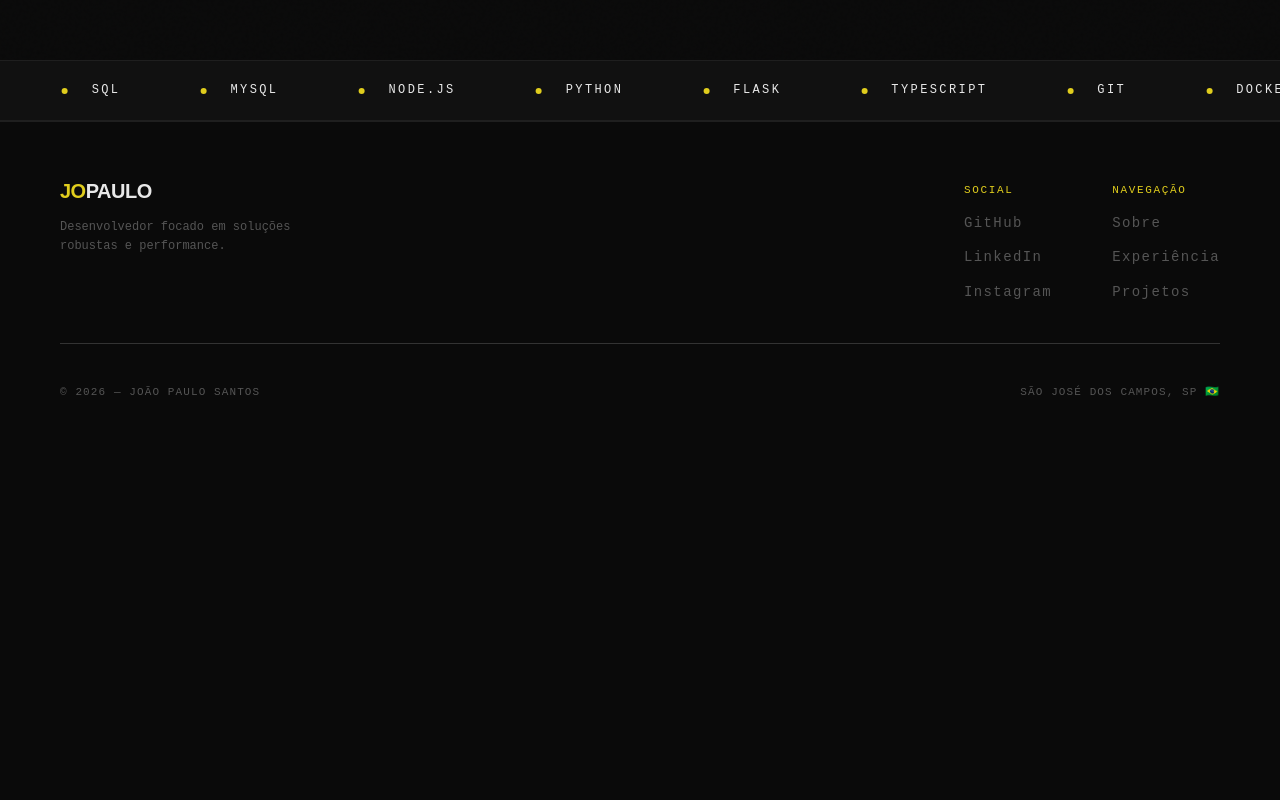
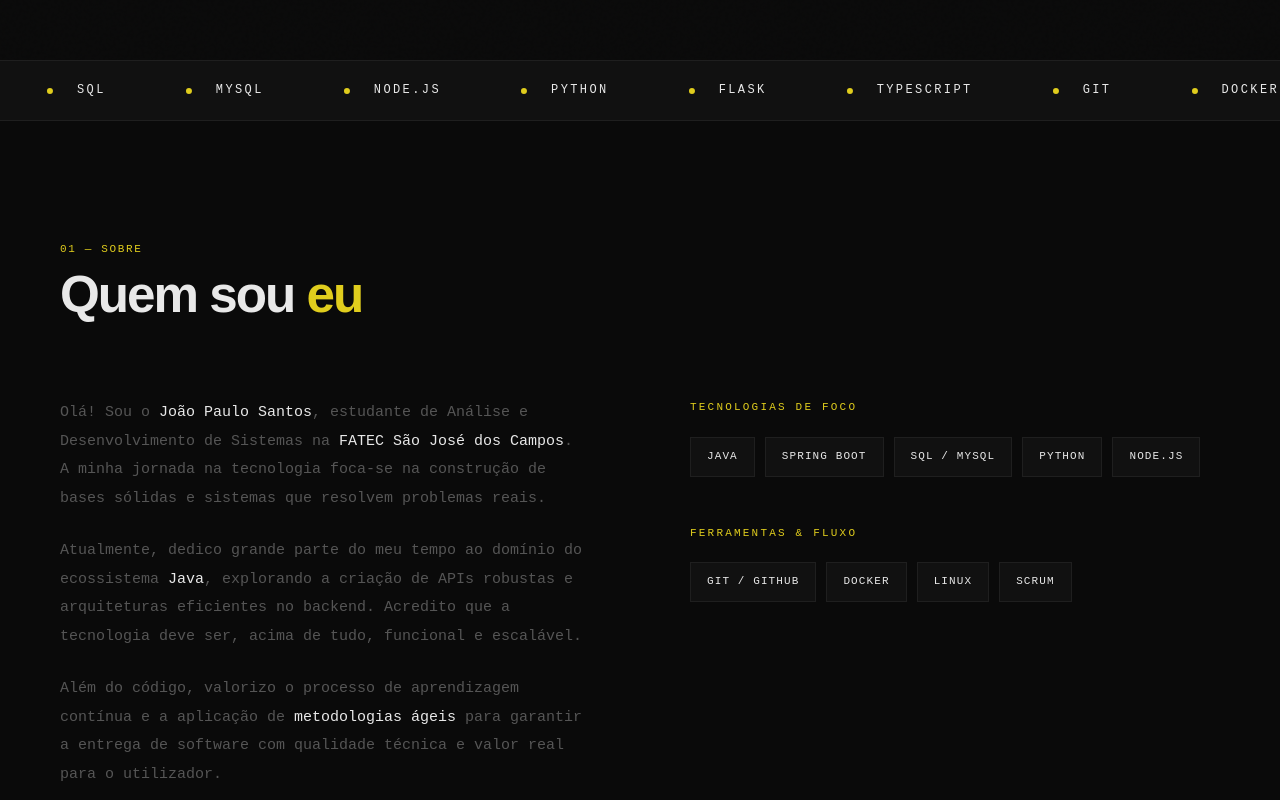
Before and after one commit to jopaul0/jopaul0.github.io, a React (Vite) app: page / in a window 1280 px wide. Shown: the part 740-1540 px from the top of the page. Before the commit the page ends 1202 px from the top, so only its background shows below. Built offline with nearby package versions, Linux system fonts and the light colour scheme.

Commit message:
feat: add about section

```diff
--- a/src/App.tsx
+++ b/src/App.tsx
@@ -1,12 +1,14 @@
 import { MainLayout } from '@/layout/MainLayout';
 import { Hero } from '@/pages/Hero';
 import { Marquee } from '@/components/Marquee';
+import { About } from '@/pages/About';
 
 function App() {
   return (
     <MainLayout>
       <Hero />
       <Marquee />
+      <About />
     </MainLayout>
   )
 }
--- /dev/null
+++ b/src/pages/About/About.module.scss
@@ -0,0 +1,77 @@
+@use '@/styles/variables' as vars;
+@use '@/styles/mixins' as mix;
+
+.about {
+  background: var(--bg);
+  padding: 120px 60px;
+
+  @include mix.mobile {
+    padding: 80px 24px;
+  }
+}
+
+.sectionHeader {
+  margin-bottom: 80px;
+
+  .sectionNum {
+    @include mix.section-label;
+    display: block;
+    margin-bottom: 12px;
+  }
+
+  .sectionTitle {
+    @include mix.title-xl;
+    font-size: clamp(36px, 4vw, 56px);
+    letter-spacing: -2px;
+
+    em {
+      color: var(--accent);
+      font-style: normal;
+    }
+  }
+}
+
+.aboutGrid {
+  display: grid;
+  grid-template-columns: 1fr 1fr;
+  gap: 100px;
+  align-items: start;
+
+  @include mix.mobile {
+    grid-template-columns: 1fr;
+    gap: 48px;
+  }
+}
+
+.aboutText {
+  font-size: 15px;
+  line-height: 1.9;
+  color: var(--muted);
+
+  p {
+    margin-bottom: 24px;
+  }
+
+  strong {
+    color: var(--text);
+    font-weight: 500;
+  }
+}
+
+.skillsGroup {
+  margin-bottom: 48px;
+
+  .groupTitle {
+    font-size: 11px;
+    letter-spacing: 0.2em;
+    text-transform: uppercase;
+    color: var(--accent);
+    margin-bottom: 20px;
+  }
+
+  .skillTags {
+    display: flex;
+    flex-wrap: wrap;
+    gap: 10px;
+  }
+}
--- /dev/null
+++ b/src/pages/About/index.tsx
@@ -0,0 +1,50 @@
+import styles from './About.module.scss';
+import { StatusBadge } from '@/components/StatusBadge';
+
+export const About = () => {
+    return (
+        <section className={styles.about} id="sobre">
+            <div className={styles.sectionHeader}>
+                <span className={styles.sectionNum}>01 — Sobre</span>
+                <h2 className={styles.sectionTitle}>Quem sou <em>eu</em></h2>
+            </div>
+
+            <div className={styles.aboutGrid}>
+                <div className={styles.aboutText}>
+                    <p>
+                        Olá! Sou o <strong>João Paulo Santos</strong>, estudante de Análise e Desenvolvimento de Sistemas na <strong>FATEC São José dos Campos</strong>. A minha jornada na tecnologia foca-se na construção de bases sólidas e sistemas que resolvem problemas reais.
+                    </p>
+                    <p>
+                        Atualmente, dedico grande parte do meu tempo ao domínio do ecossistema <strong>Java</strong>, explorando a criação de APIs robustas e arquiteturas eficientes no backend. Acredito que a tecnologia deve ser, acima de tudo, funcional e escalável.
+                    </p>
+                    <p>
+                        Além do código, valorizo o processo de aprendizagem contínua e a aplicação de <strong>metodologias ágeis</strong> para garantir a entrega de software com qualidade técnica e valor real para o utilizador.
+                    </p>
+                </div>
+
+                <div className={styles.aboutRight}>
+                    <div className={styles.skillsGroup}>
+                        <div className={styles.groupTitle}>Tecnologias de Foco</div>
+                        <div className={styles.skillTags}>
+                            <StatusBadge label="Java" variant="default" noDot />
+                            <StatusBadge label="Spring Boot" variant="default" noDot />
+                            <StatusBadge label="SQL / MySQL" variant="default" noDot />
+                            <StatusBadge label="Python" variant="default" noDot />
+                            <StatusBadge label="Node.js" variant="default" noDot />
+                        </div>
+                    </div>
+
+                    <div className={styles.skillsGroup}>
+                        <div className={styles.groupTitle}>Ferramentas & Fluxo</div>
+                        <div className={styles.skillTags}>
+                            <StatusBadge label="Git / GitHub" variant="default" noDot />
+                            <StatusBadge label="Docker" variant="default" noDot />
+                            <StatusBadge label="Linux" variant="default" noDot />
+                            <StatusBadge label="Scrum" variant="default" noDot />
+                        </div>
+                    </div>
+                </div>
+            </div>
+        </section>
+    );
+};
```
